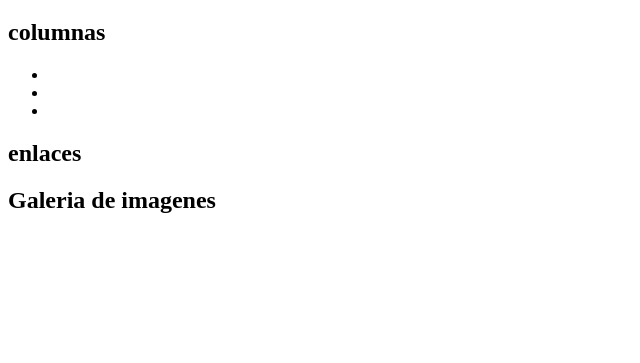
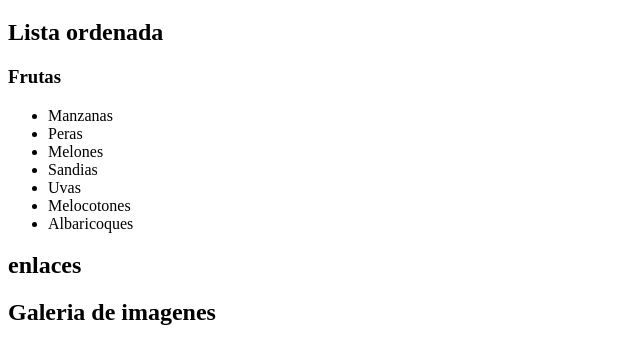
Before and after one commit to alvaro0503/pruebas-en-casa, a plain HTML site: page index.html in a window 1280 px wide. Shown: the part 61-424 px from the top of the page, without its empty margins (0-640 px from the left). Drawn offline with Linux system fonts and the light colour scheme.

Commit message:
Listado de frutas

```diff
--- a/index.html
+++ b/index.html
@@ -11,11 +11,16 @@
     <main>
         <h1>Mis pruebas en casa</h1>
         <section>
-            <h2>columnas</h2>
+            <h2>Lista ordenada</h2>
+            <h3>Frutas</h3>
             <ul>
-                <li></li>
-                <li></li>
-                <li></li>
+                <li>Manzanas</li>
+                <li>Peras</li>
+                <li>Melones</li>
+                <li>Sandias</li>
+                <li>Uvas</li>
+                <li>Melocotones</li>
+                <li>Albaricoques</li>
             </ul>
 
         </section>
```
